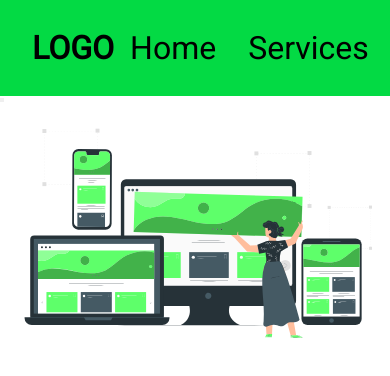
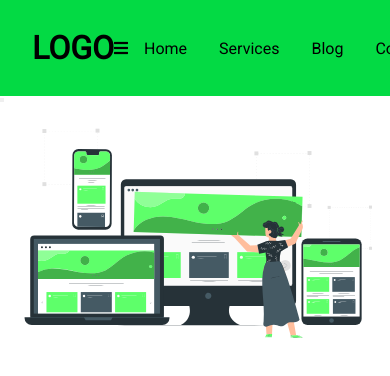
Before and after one commit to guyrogereboulet/html-css-landing, a plain HTML site: page index.html in a window 390 px wide. Drawn offline with Linux system fonts and the light colour scheme.

Commit message:
Hamburger menu

```diff
--- a/index.html
+++ b/index.html
@@ -15,6 +15,9 @@
 
         <div class="logo">
             <h1>LOGO</h1>
+        </div>
+        <div class="menu">
+            <i class="fas fa-bars"></i>
         </div>
 
     <nav>
--- a/style.css
+++ b/style.css
@@ -25,6 +25,11 @@ nav .logo h1 {
 
 }
 
+nav .menu {
+
+
+}
+
 nav ul {
     display: flex;
     align-items: center;
@@ -36,13 +41,14 @@ nav ul li a {
     text-decoration: none;
     color:#000;
     padding: 1rem;
-    font-size: 2rem;
+    font-size: 1rem;
+    transition: background-color 1s;
 }
 
 nav ul li a:hover {
     text-decoration: none;
     color: #000;
     padding: 1rem;
-    font-size: 2rem;
+    font-size: 1rem;
     background-color: white;
 }
```
